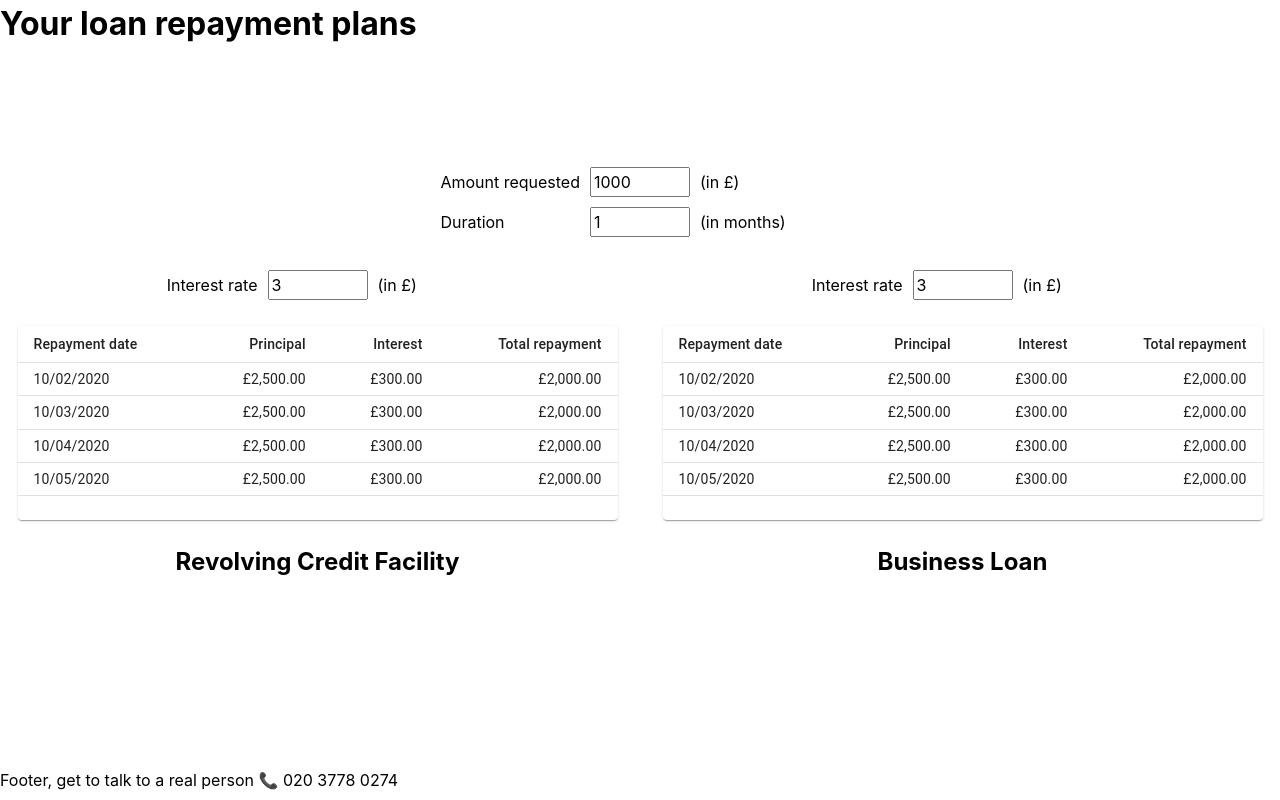
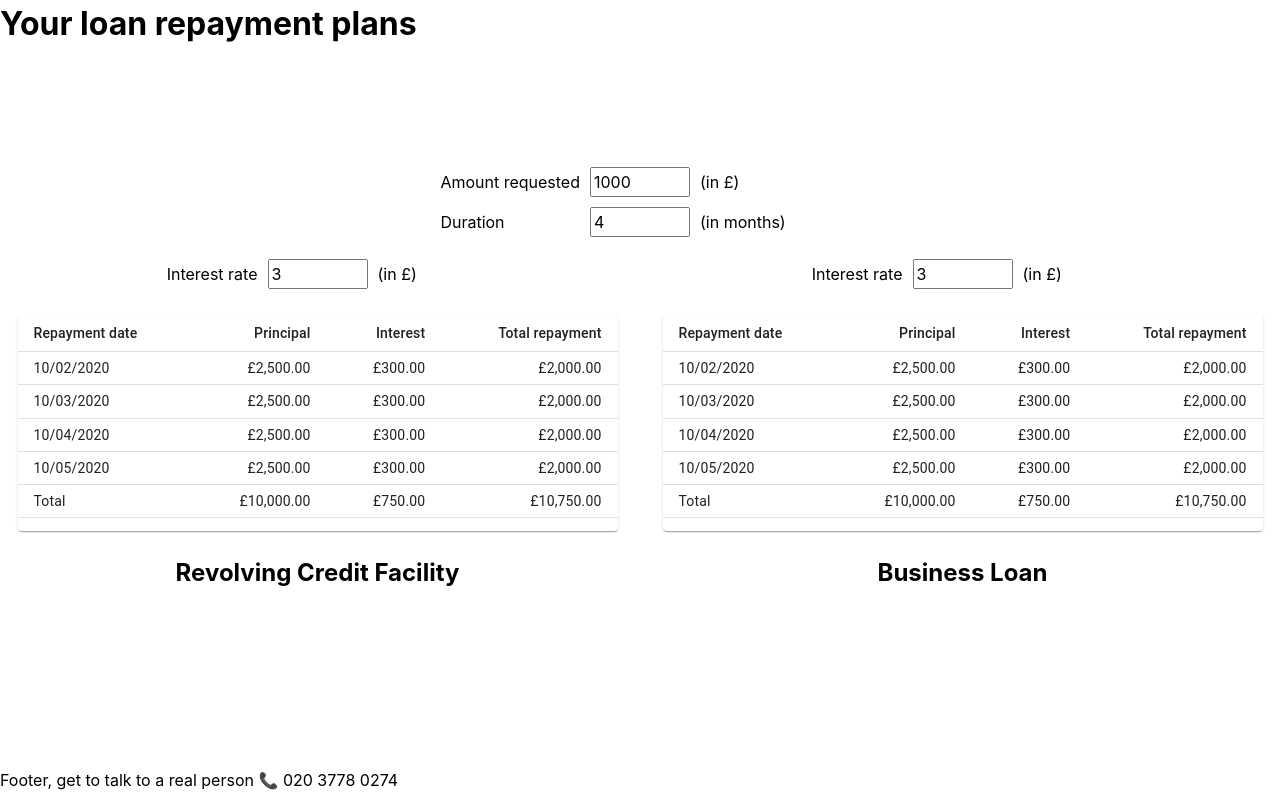
Before and after one commit to HaQadosch/loan-calculator, a React (Create React App) app in the folder calculator/: page / in a window 1280 px wide. Built offline with nearby package versions, Linux system fonts and the light colour scheme; the HTML template or start-up script is replaced by a standard one.

Commit message:
js: Lists the duration of the payment plan

```diff
--- a/calculator/src/App.tsx
+++ b/calculator/src/App.tsx
@@ -4,6 +4,9 @@ import { LoanSetting } from './LoanSetting';
 import { CalculatorRCF, CalculatorBL } from './Calculators';
 
 const App = () => {
+  const [amount, setAmount] = React.useState(1000)
+  const [duration, setDuration] = React.useState(4)
+
   return (
     <>
       <header>
@@ -11,12 +14,12 @@ const App = () => {
           Your loan repayment plans
         </h1>
       </header>
-      <LoanSetting />
-      <CalculatorRCF />
-      <CalculatorBL />
+      <LoanSetting amount={ amount } duration={ duration } setAmount={ setAmount } setDuration={ setDuration } />
+      <CalculatorRCF amount={ amount } duration={ duration } />
+      <CalculatorBL amount={ amount } duration={ duration } />
       <footer>Footer, get to talk to a real person <span role="img" aria-label="phone">📞</span> 020 3778 0274</footer>
     </>
-  );
+  )
 }
 
 export default App;
--- a/calculator/src/Calculators.tsx
+++ b/calculator/src/Calculators.tsx
@@ -12,9 +12,10 @@ import Paper from '@material-ui/core/Paper';
 interface ICalculator {
   premium: number
   title: string
+  duration: number
 }
 
-const Calculator: React.FC<ICalculator> = ({ premium, title }) => {
+const Calculator: React.FC<ICalculator> = ({ premium, title, duration }) => {
   const [rate, setRate] = React.useState(3)
 
   return (
@@ -30,7 +31,7 @@ const Calculator: React.FC<ICalculator> = ({ premium, title }) => {
         />
         <span>(in £)</span>
       </form>
-      <DenseTable premium={ premium } />
+      <DenseTable premium={ premium } duration={ duration } />
       <h2>{ title }</h2>
     </>
   )
@@ -40,20 +41,27 @@ const Calculator: React.FC<ICalculator> = ({ premium, title }) => {
   }
 }
 
-export const CalculatorRCF: React.FC = () => (
+interface ICalculators {
+  amount: number
+  duration: number
+}
+
+export const CalculatorRCF: React.FC<ICalculators> = ({ amount, duration }) => (
   <article id="rcf-calculator">
     <Calculator
       premium={ 0 }
       title='Revolving Credit Facility'
+      duration={ duration }
     />
   </article>
 )
 
-export const CalculatorBL: React.FC = () => (
+export const CalculatorBL: React.FC<ICalculators> = ({ amount, duration }) => (
   <article id="bl-calculator">
     <Calculator
       premium={ 10 }
       title='Business Loan'
+      duration={ duration }
     />
   </article>
 )
@@ -64,38 +72,14 @@ const useStyles = makeStyles({
   },
 });
 
-const formatDate = (startingDate: Date, index: number) => {
-  const newMonth = startingDate.getMonth() + index
-  const newDate = new Date()
-  newDate.setMonth(newMonth)
-
-  const dateISO = newDate.toISOString()
-  const options = { month: "2-digit", day: "2-digit", year: "numeric" }
-  const newDateISO = new Date(dateISO)
-  return new Intl.DateTimeFormat("en-GB", options).format(newDateISO)
+interface IDenseTable {
+  premium: number
+  duration: number
 }
 
-const formatCurrency = (price: number) => new Intl.NumberFormat('en-GB', { style: 'currency', currency: 'GBP' }).format(price)
-
-const startingDate = new Date()
-const payments = [1, 1, 1, 1].map((_, index) => {
-  const date = formatDate(startingDate, index)
-  const principal = formatCurrency(2500)
-  const interest = formatCurrency(300)
-  const total = formatCurrency(2000)
-
-  return { date, principal, interest, total }
-})
-
-console.log({ payments })
-
-
-interface IDenseTable {
-  premium: number
-}
-
-function DenseTable ({ premium }: IDenseTable): JSX.Element {
+function DenseTable ({ premium, duration }: IDenseTable): JSX.Element {
   const classes = useStyles();
+  const payments = generatePlan(duration)
 
   return (
     <TableContainer component={ Paper }>
@@ -124,3 +108,38 @@ function DenseTable ({ premium }: IDenseTable): JSX.Element {
     </TableContainer>
   );
 }
+
+function generatePlan (duration: number) {
+  const formatDate = (startingDate: Date, index: number) => {
+    const newMonth = startingDate.getMonth() + index
+    const newDate = new Date()
+    newDate.setMonth(newMonth)
+
+    const dateISO = newDate.toISOString()
+    const options = { month: "2-digit", day: "2-digit", year: "numeric" }
+    const newDateISO = new Date(dateISO)
+    return new Intl.DateTimeFormat("en-GB", options).format(newDateISO)
+  }
+
+  const formatCurrency = (price: number) => new Intl.NumberFormat('en-GB', { style: 'currency', currency: 'GBP' }).format(price)
+
+  const startingDate = new Date()
+  const payments = new Array(duration).fill(1).map((_, index) => {
+    const date = formatDate(startingDate, index)
+    const principal = formatCurrency(2500)
+    const interest = formatCurrency(300)
+    const total = formatCurrency(2000)
+
+    return { date, principal, interest, total }
+  })
+  const totalPlan = {
+    date: 'Total',
+    principal: formatCurrency(10_000),
+    interest: formatCurrency(750),
+    total: formatCurrency(10_750)
+  }
+  payments.push(totalPlan)
+
+  console.log({ payments })
+  return payments
+}
--- a/calculator/src/LoanSetting.tsx
+++ b/calculator/src/LoanSetting.tsx
@@ -2,12 +2,13 @@ import React from 'react'
 import './LoanSetting.css'
 
 interface ILoanSetting {
-
+  amount: number
+  duration: number
+  setAmount: React.Dispatch<React.SetStateAction<number>>
+  setDuration: React.Dispatch<React.SetStateAction<number>>
 }
 
-export const LoanSetting: React.FC<ILoanSetting> = () => {
-  const [amount, setAmount] = React.useState(1000)
-  const [duration, setDuration] = React.useState(1)
+export const LoanSetting: React.FC<ILoanSetting> = ({amount, duration, setAmount, setDuration}) => {
 
   return (
     <article id="loan-setting">
```
